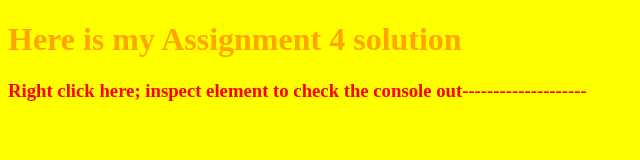
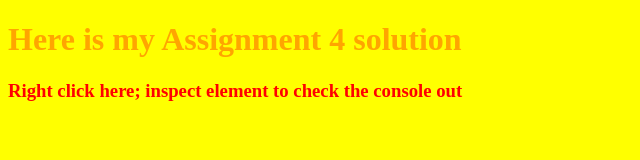
Before and after one commit to Gourishankar5c/Assignment-4, a plain HTML site: page index.html in a window 1280 px wide. Shown: the whole page, without its empty margins (0-640 px from the left). Drawn offline with Linux system fonts and the light colour scheme.

Commit message:
update index.html

```diff
--- a/index.html
+++ b/index.html
@@ -6,7 +6,7 @@
 <body bgcolor="yellow">
 	<h1 style="color:orange"> Here is my Assignment 4 solution</h1>
 
-  <h3 style="color:red">Right click here; inspect element to check the console out--------------------</h3>
+  <h3 style="color:red">Right click here; inspect element to check the console out</h3>
 	<script src="script.js" >
 		</script>
 
```
